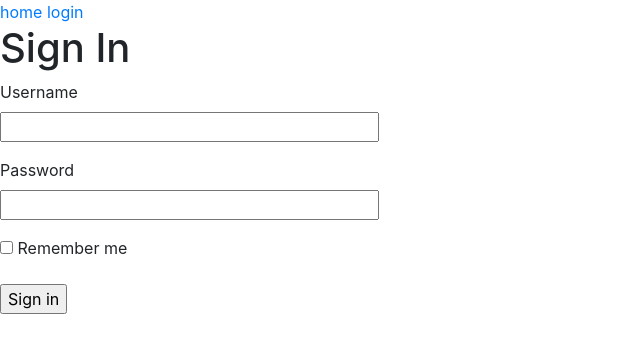
After one commit to CubeVic/Flask_Template, a Flask app: page /login in a window 1280 px wide. The commit adds this page. Shown: the top 353 px of the page, without its empty margins (0-640 px from the left). Run offline with Flask 2, Linux system fonts and the light colour scheme.

Commit message:
20210130 ADD: adding forms and forms blueprint

```diff
--- a/application/__init__.py
+++ b/application/__init__.py
@@ -19,9 +19,11 @@ def create_app():
 
         # Include routes
         from .home import home
+        from .forms import routes
 
         # register Blueprints
         app.register_blueprint(home.home_bp)
+        app.register_blueprint(routes.form_sign_in_bp)
         # app.register_blueprint(auth.auth_bp)
         # app.register_blueprint(admin.admin_bp)
 
--- /dev/null
+++ b/application/forms/forms.py
@@ -0,0 +1,10 @@
+from flask_wtf import FlaskForm
+from wtforms import StringField, PasswordField, BooleanField, SubmitField
+from wtforms.validators import DataRequired
+
+class LoginForm(FlaskForm):
+    """ Login form class"""
+    username = StringField('Username',validators=[DataRequired()])
+    password = PasswordField('Password', validators=[DataRequired()])
+    remember_me = BooleanField("Remember me")
+    submit = SubmitField("Sign in")
--- /dev/null
+++ b/application/forms/routes.py
@@ -0,0 +1,16 @@
+from flask import Blueprint, render_template, redirect, url_for, flash
+from application.forms.forms import LoginForm
+
+
+form_sign_in_bp = Blueprint('form_sign_in_bp',
+                            __name__,
+                            template_folder='templates',
+                            static_folder='static')
+
+@form_sign_in_bp.route('/login', methods=['GET','POST'])
+def login():
+    form = LoginForm()
+    if form.validate_on_submit():
+        flash('Login requested for the user {}, remember me {}'.format(form.username.data, form.remember_me.data))
+        return redirect(url_for('home_bp.index'))
+    return render_template('login.html', title='Sign in', form=form)
--- /dev/null
+++ b/application/forms/templates/login.html
@@ -0,0 +1,35 @@
+{% extends "base.html" %}
+
+{% block title %}
+Login
+{% endblock %}
+
+{% block body%}
+<h1>Sign In </h1>
+
+<form action="" method="post" novalidate>
+    {{ form.hidden_tag() }}
+    <p>
+        {{ form.username.label }}
+        <br/>
+        {{ form.username(size=32) }}
+        <br/>
+        {% for error in form.username.errors %}
+        <span style="color:red">[{{ error }}]</span>
+        {% endfor %}
+    </p>
+    <p>
+        {{ form.password.label }}
+        <br/>
+        {{ form.password(size=32) }}
+        <br/>
+        {% for error in form.password.errors %}
+        <span style="color:red">[{{ error }}]</span>
+        {% endfor %}
+    </p>
+    <p>
+        {{ form.remember_me }} {{ form.remember_me.label }}
+    </p>
+    <p> {{ form.submit() }}</p>
+</form>
+{% endblock %}
--- a/application/home/home.py
+++ b/application/home/home.py
@@ -9,6 +9,7 @@ home_bp = Blueprint('home_bp',
 )
 
 @home_bp.route('/', methods=['GET'])
+@home_bp.route('/index')
 def index():
     """ Home page """
     return render_template('index.html')
--- a/application/templates/base.html
+++ b/application/templates/base.html
@@ -9,6 +9,10 @@
     <title>{% block title %} {% endblock %}</title>
 </head>
 <body>
+    <div>
+        <a href="{{ url_for('home_bp.index')}}">home</a>
+        <a href="{{ url_for('form_sign_in_bp.login') }}">login</a>
+    </div>
     {% block body %}
 
     {% endblock %}
--- a/config.py
+++ b/config.py
@@ -23,3 +23,4 @@ class DevConfig(Config):
     DEBUG = True
     TESTING = True
     DATABASE_URI = environ.get('DEV_DATABASE_URI')
+    SECRET_KEY = environ.get('SECRET_KEY') or 'Secretkey'
--- a/wsgi.py
+++ b/wsgi.py
@@ -4,5 +4,5 @@ from application import create_app
 app = create_app()
 
 if __name__ == "__main__":
-    # app.run(host='0.0.0.0') # this will tell the os to listent to all public IPs
+    # app.run(host='0.0.0.0') # this will tell the os to listen to all public IPs
     app.run()
```
Also changed, not shown: application/home/templates/index.html (+11 -0 lines).
